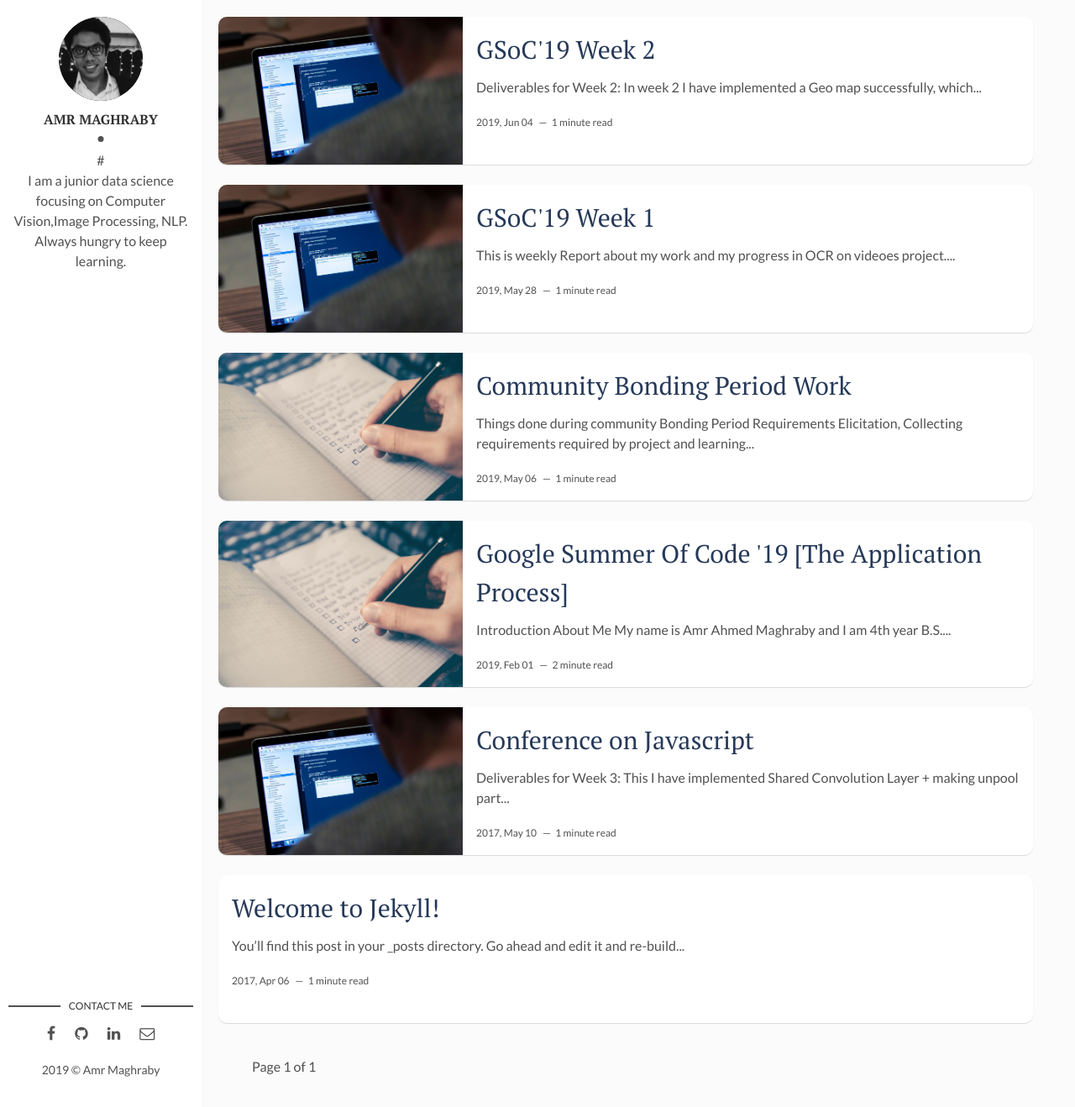
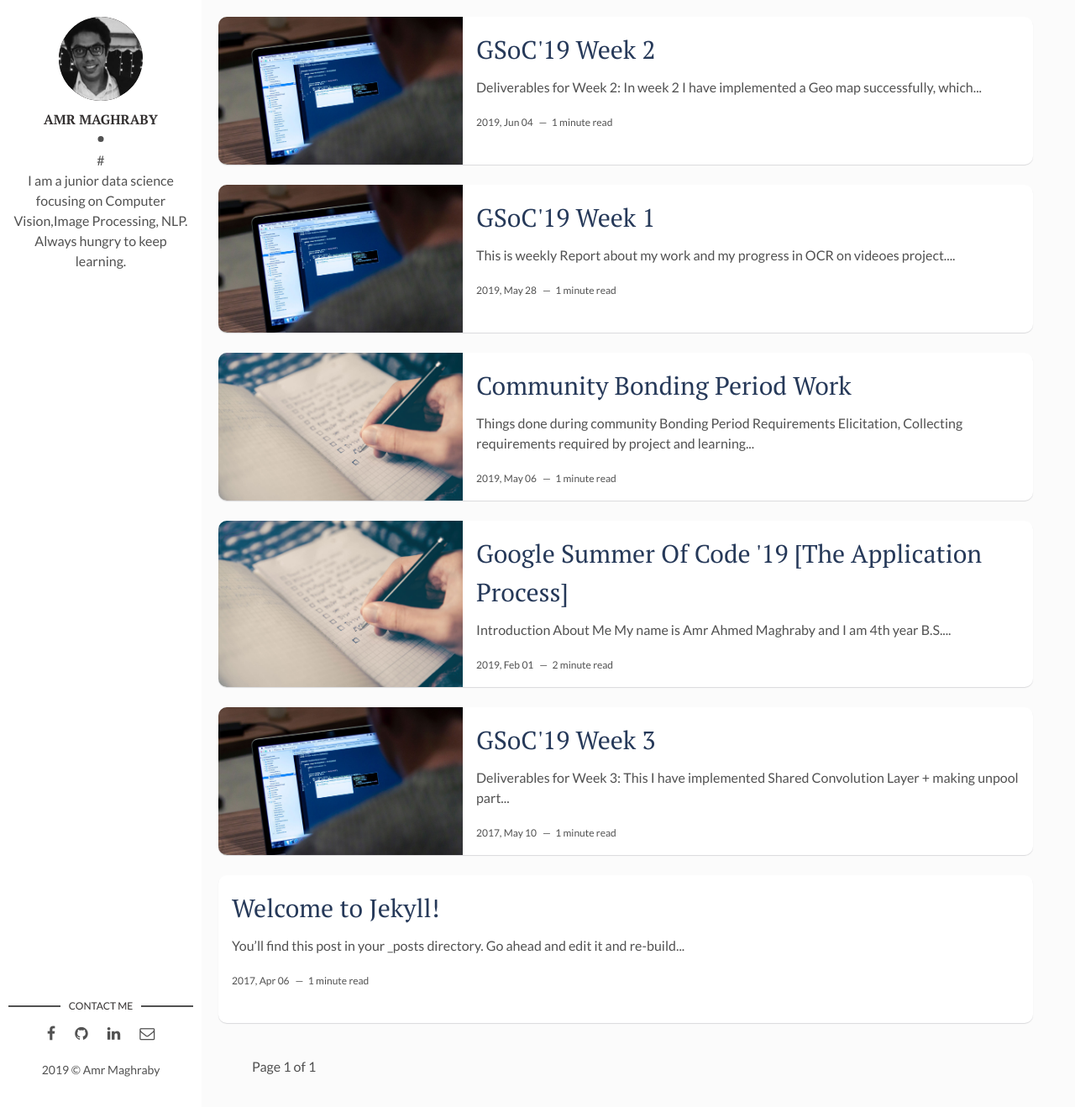
Before and after one commit to AmrMaghraby/amrmaghraby.github.io, a Jekyll site: the page built from index.html, in a window 1280 px wide and 1318 px high. Shown: the whole window at 84% size. Built offline with Jekyll 4.4.1, drawn with Linux system fonts in a browser that asks for light colours; the list of posts is cut into pages by our own code.

Commit message:
Update 2017-09-10-conference-on-javascript.markdown

```diff
--- a/_posts/2017-09-10-conference-on-javascript.markdown
+++ b/_posts/2017-09-10-conference-on-javascript.markdown
@@ -1,6 +1,6 @@
 ---
 layout: post
-title: Conference on Javascript
+title: GSoC'19 Week 3
 date: 2017-05-11 00:00:00 +0300
 description: # Add post description (optional)
 img: how-to-start.jpg # Add image post (optional)
```
